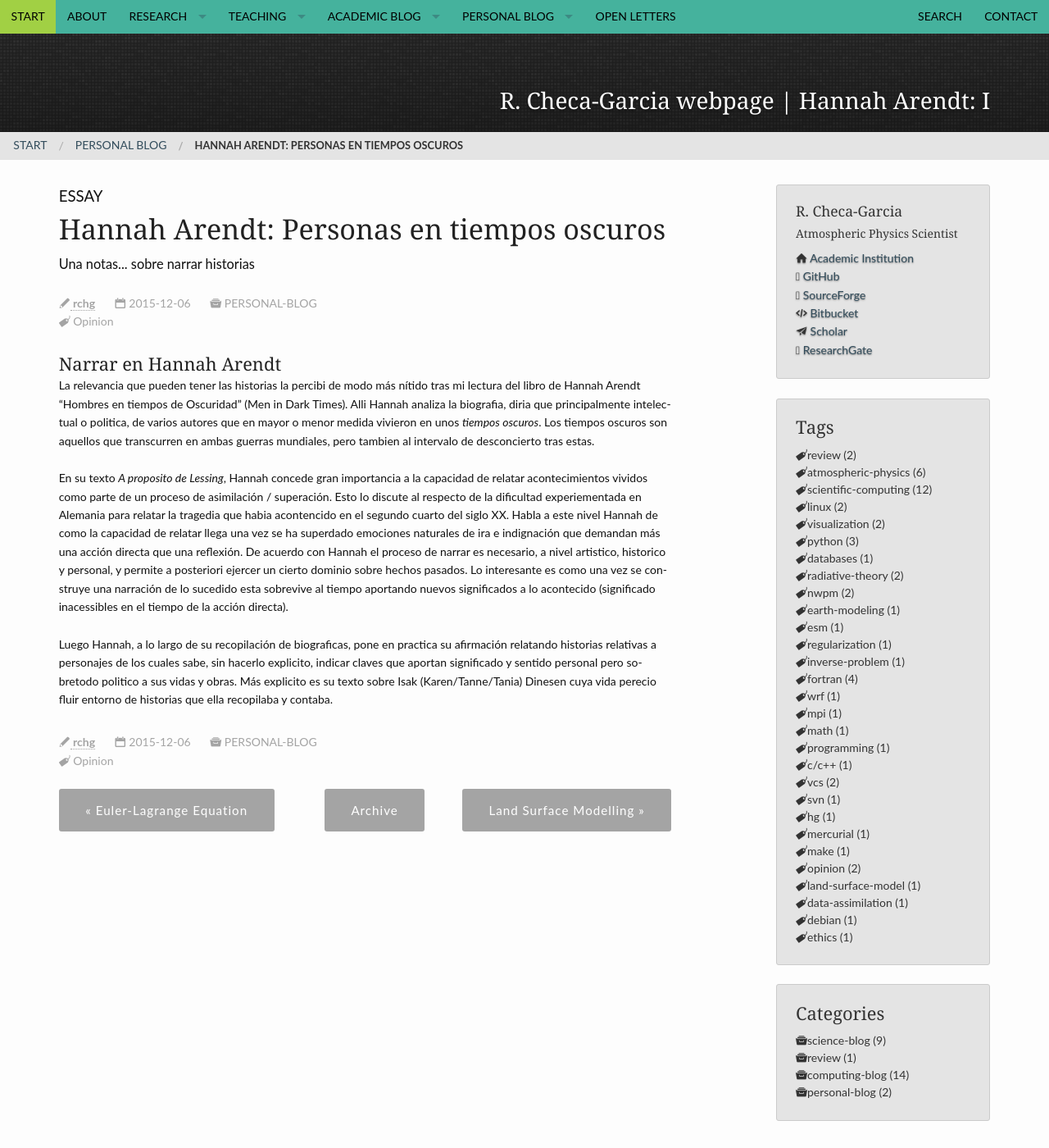
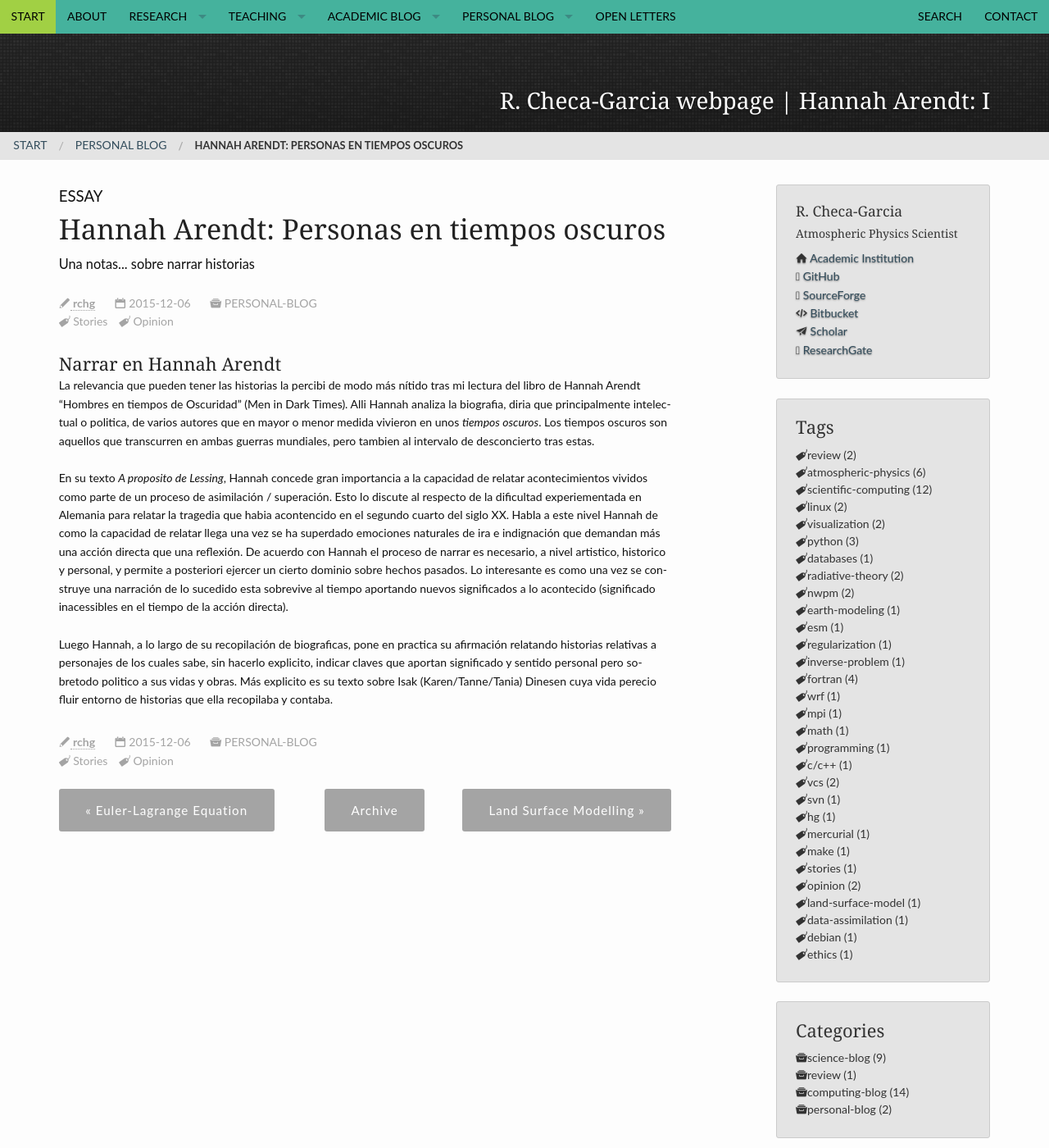
Before and after one commit to RCHG/rchg.github.io, a Jekyll site: the page built from _posts/2015-12-06-About-Stories.md, in a window 1280 px wide and 1400 px high. Shown: the whole window at 82% size. Built offline with Jekyll 4.4.1, drawn with Linux system fonts in a browser that asks for light colours.

Commit message:
Update 2015-12-06-About-Stories.md

```diff
--- a/_posts/2015-12-06-About-Stories.md
+++ b/_posts/2015-12-06-About-Stories.md
@@ -6,6 +6,7 @@ title:  "Hannah Arendt: Personas en tiempos oscuros"
 teaser: "Una notas... sobre narrar historias"
 breadcrumb: true
 tags:
+    - Stories
     - Opinion
 categories:
     - personal-blog
```
